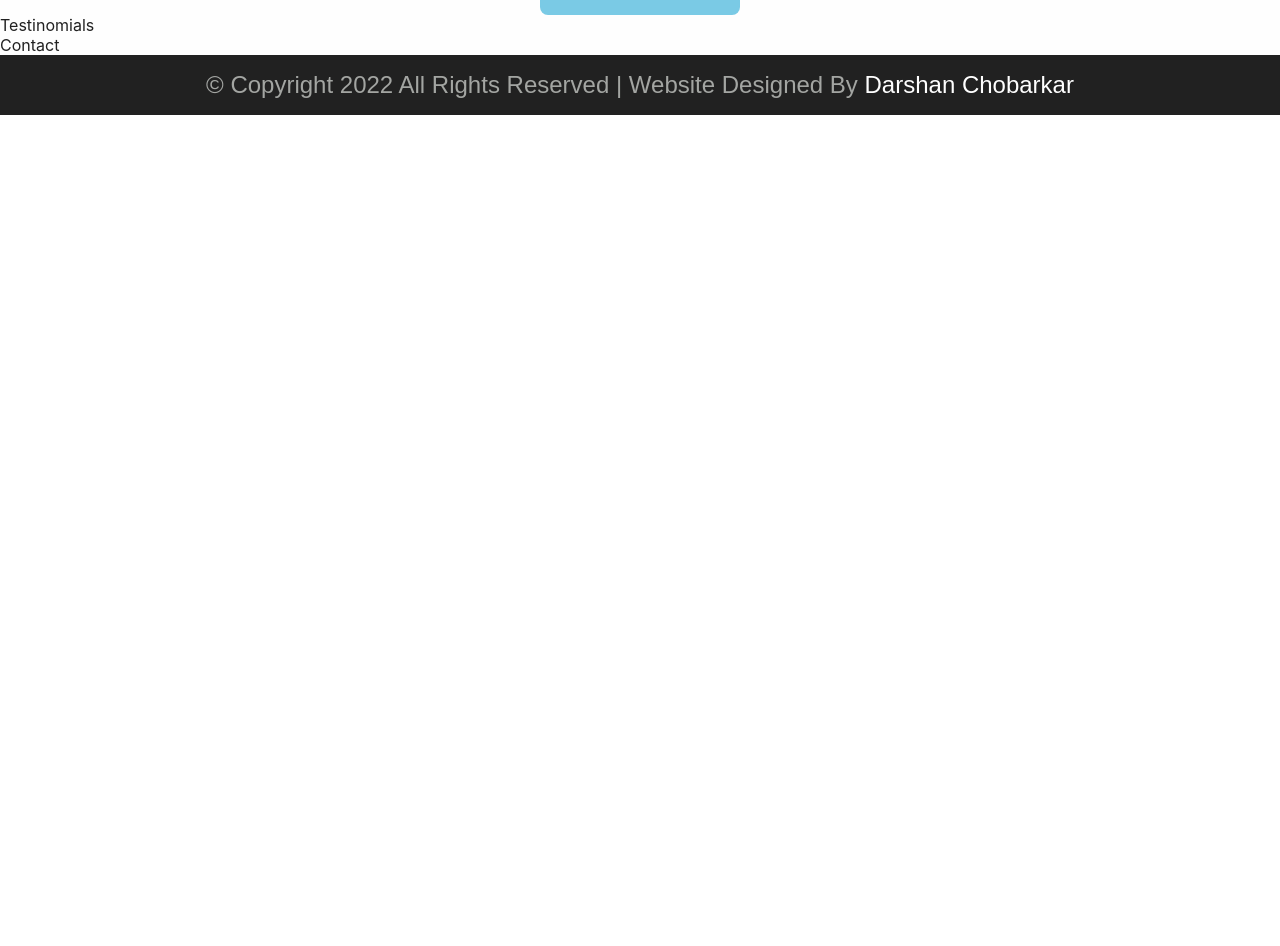
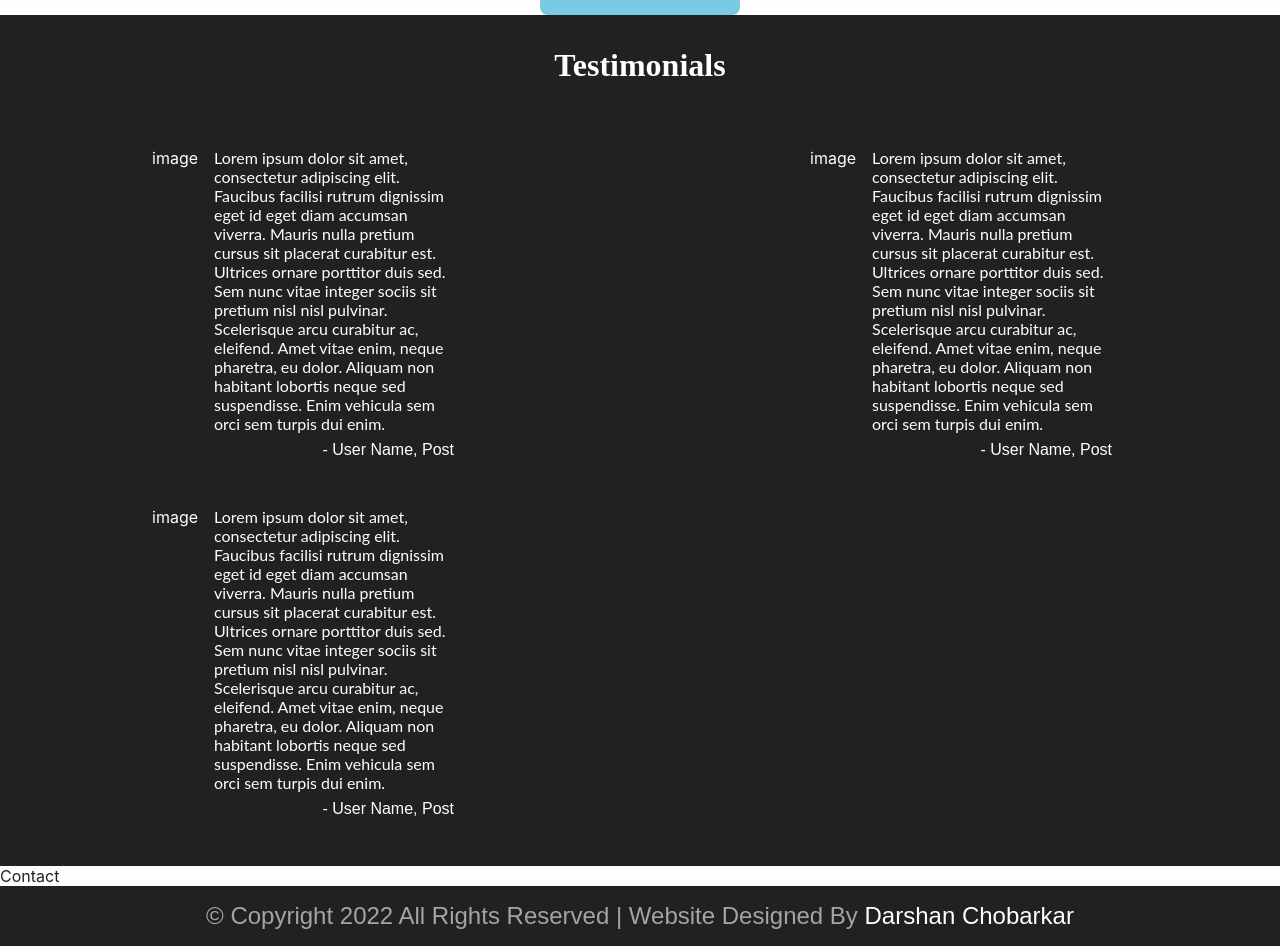
Before and after one commit to dchobarkar/Gopalkar-Company, a React (Create React App) app: page / in a window 1280 px wide. Shown: the part 1942-2888 px from the top of the page. Before the commit the page ends 2057 px from the top, so only its background shows below. Built offline with nearby package versions, Linux system fonts and the light colour scheme.

Commit message:
Testinomial section modified

```diff
--- a/src/components/LandingPage/Testinomials/Testinomials.css.js
+++ b/src/components/LandingPage/Testinomials/Testinomials.css.js
@@ -1,3 +1,116 @@
-const TestinomialsCSS = { root: {} };
+const TestinomialsCSS = {
+  root: {
+    minHeight: "75vh",
+    padding: "1rem 30px",
+    display: "flex",
+    flexDirection: "column",
+    justifyContent: "center",
+    alignItems: "center",
+    color: "var(--text-white)",
+    backgroundColor: "var(--secondary)",
+  },
+
+  header: {
+    padding: "2rem",
+    fontSize: "var(--mobView-2)",
+    fontFamily: "Liber_Baskerville",
+  },
+
+  container: {
+    display: "flex",
+    flexWrap: "wrap",
+    justifyContent: "center",
+    alignItems: "center",
+  },
+
+  card: {
+    paddingBottom: "1rem",
+    display: "flex",
+    justifyContent: "center",
+    alignItems: "flex-start",
+  },
+
+  image: {},
+
+  testinomial: {
+    padding: "0 1rem 1rem 1rem",
+  },
+
+  text: {
+    paddingBottom: "0.5rem",
+    fontSize: "var(--mobView-4)",
+    fontFamily: "Lato,sans-serif",
+  },
+
+  name: {
+    textAlign: "right",
+    fontSize: "var(--mobView-4)",
+    fontFamily: "Montserrat,sans-serif",
+  },
+
+  /* Tablet view */
+  "@media only screen and (min-width: 401px) and (max-width: 960px)": {
+    root: {
+      padding: "0 60px",
+    },
+    header: {
+      fontSize: "var(--tabView-2)",
+    },
+
+    container: {
+      padding: "1rem",
+    },
+
+    card: {
+      maxWidth: "350px",
+      padding: "1rem",
+    },
+
+    image: {},
+
+    testinomial: {},
+
+    text: {
+      fontSize: "var(--tabView-4)",
+    },
+
+    name: {
+      fontSize: "var(--tabView-4)",
+    },
+  },
+
+  /* Desktop view */
+  "@media only screen and (min-width: 961px)": {
+    root: {
+      padding: "0px 120px",
+    },
+    header: {
+      fontSize: "var(--desView-2)",
+    },
+
+    container: {
+      width: "100%",
+      padding: "1rem",
+      justifyContent: "space-between",
+    },
+
+    card: {
+      maxWidth: "350px",
+      padding: "1rem",
+    },
+
+    image: {},
+
+    testinomial: {},
+
+    text: {
+      fontSize: "var(--desView-4)",
+    },
+
+    name: {
+      fontSize: "var(--desView-4)",
+    },
+  },
+};
 
 export default TestinomialsCSS;
--- a/src/components/LandingPage/Testinomials/Testinomials.js
+++ b/src/components/LandingPage/Testinomials/Testinomials.js
@@ -10,7 +10,64 @@ const useStyles = makeStyles({ ...TestinomialsCSS });
 function Testinomials() {
   const classes = useStyles();
 
-  return <div className={classes.root}>Testinomials</div>;
+  return (
+    <div className={classes.root}>
+      <h2 className={classes.header}>Testimonials</h2>
+
+      <div className={classes.container}>
+        <div className={classes.card}>
+          <div className={classes.image}>image</div>
+          <div className={classes.testinomial}>
+            <p className={classes.text}>
+              Lorem ipsum dolor sit amet, consectetur adipiscing elit. Faucibus
+              facilisi rutrum dignissim eget id eget diam accumsan viverra.
+              Mauris nulla pretium cursus sit placerat curabitur est. Ultrices
+              ornare porttitor duis sed. Sem nunc vitae integer sociis sit
+              pretium nisl nisl pulvinar. Scelerisque arcu curabitur ac,
+              eleifend. Amet vitae enim, neque pharetra, eu dolor. Aliquam non
+              habitant lobortis neque sed suspendisse. Enim vehicula sem orci
+              sem turpis dui enim.
+            </p>
+            <p className={classes.name}>- User Name, Post</p>
+          </div>
+        </div>
+
+        <div className={classes.card}>
+          <div className={classes.image}>image</div>
+          <div className={classes.testinomial}>
+            <p className={classes.text}>
+              Lorem ipsum dolor sit amet, consectetur adipiscing elit. Faucibus
+              facilisi rutrum dignissim eget id eget diam accumsan viverra.
+              Mauris nulla pretium cursus sit placerat curabitur est. Ultrices
+              ornare porttitor duis sed. Sem nunc vitae integer sociis sit
+              pretium nisl nisl pulvinar. Scelerisque arcu curabitur ac,
+              eleifend. Amet vitae enim, neque pharetra, eu dolor. Aliquam non
+              habitant lobortis neque sed suspendisse. Enim vehicula sem orci
+              sem turpis dui enim.
+            </p>
+            <p className={classes.name}>- User Name, Post</p>
+          </div>
+        </div>
+
+        <div className={classes.card}>
+          <div className={classes.image}>image</div>
+          <div className={classes.testinomial}>
+            <p className={classes.text}>
+              Lorem ipsum dolor sit amet, consectetur adipiscing elit. Faucibus
+              facilisi rutrum dignissim eget id eget diam accumsan viverra.
+              Mauris nulla pretium cursus sit placerat curabitur est. Ultrices
+              ornare porttitor duis sed. Sem nunc vitae integer sociis sit
+              pretium nisl nisl pulvinar. Scelerisque arcu curabitur ac,
+              eleifend. Amet vitae enim, neque pharetra, eu dolor. Aliquam non
+              habitant lobortis neque sed suspendisse. Enim vehicula sem orci
+              sem turpis dui enim.
+            </p>
+            <p className={classes.name}>- User Name, Post</p>
+          </div>
+        </div>
+      </div>
+    </div>
+  );
 }
 
 export default Testinomials;
```
